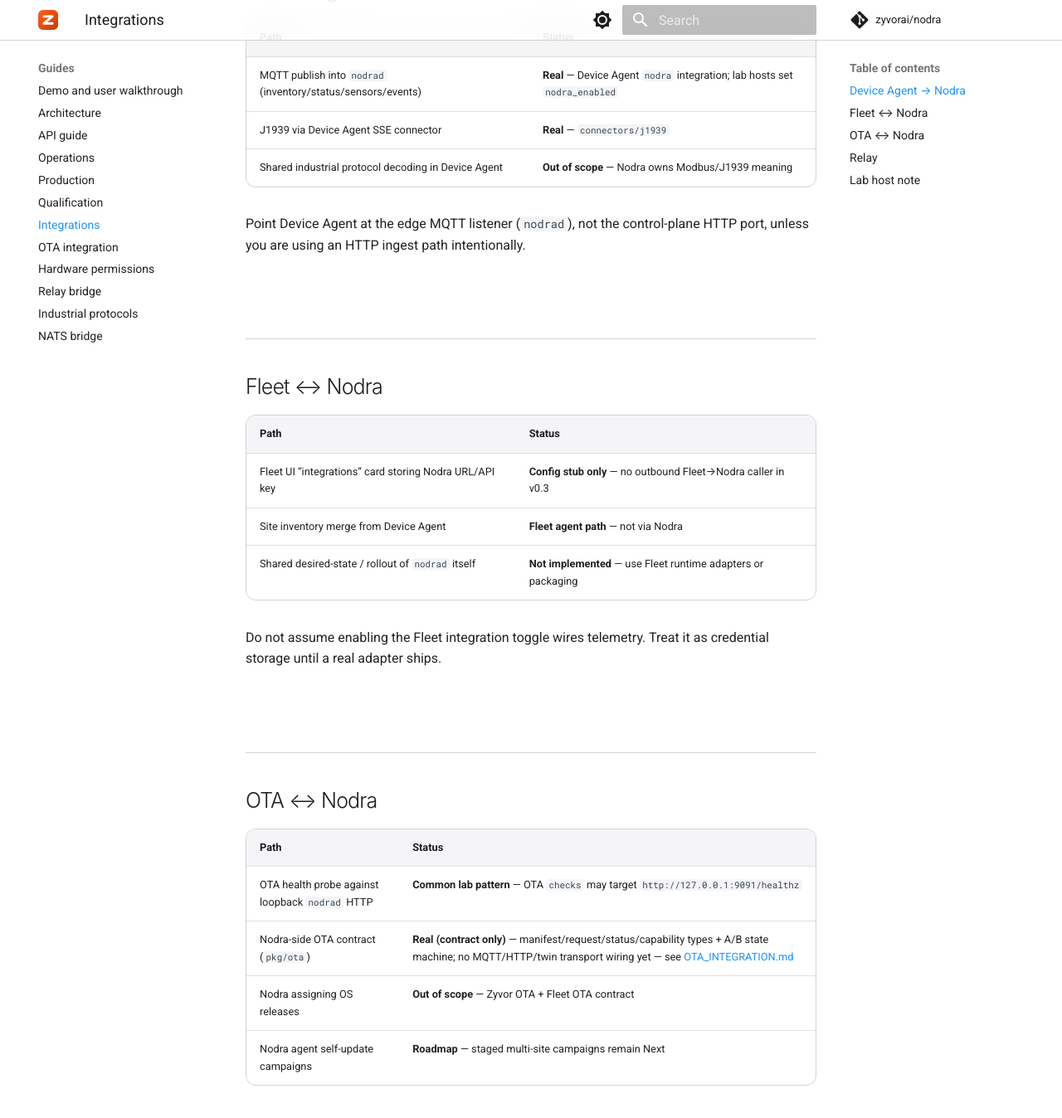
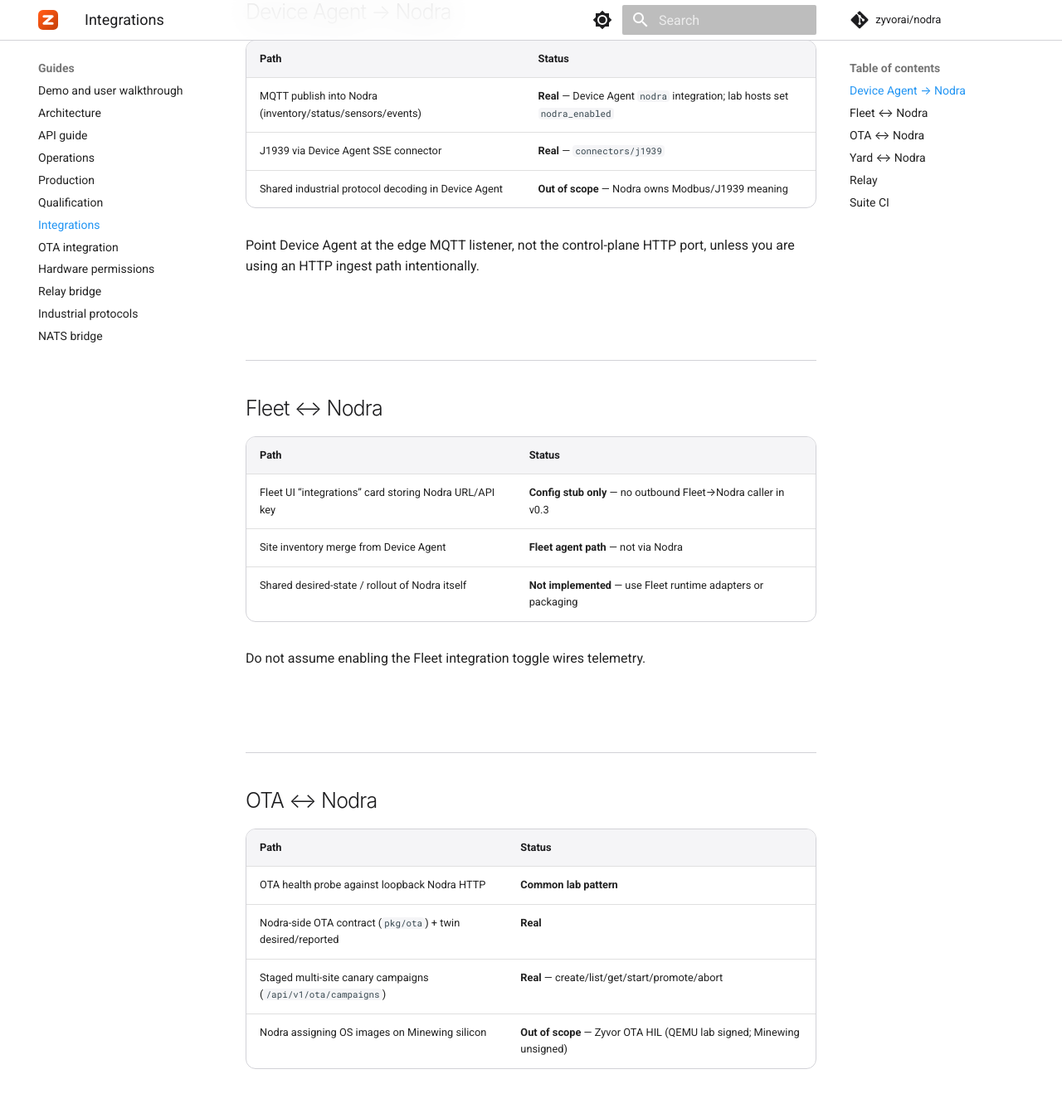
Before and after one commit to zyvorai/nodra, an MkDocs documentation site: the page built from docs/INTEGRATIONS.md, in a window 1280 px wide and 1400 px high, scrolled down 752 px. Shown: the top 1348 px of the window at 83% size. Built offline with MkDocs 1.6.1 and Material for MkDocs 9.7.7, drawn with Linux system fonts in a browser that asks for light colours; comment, search, counter and statistics services are not loaded; some of the changed text lies outside the part shown.

Commit message:
Docs: refresh INTEGRATIONS for Yard sync and Nodra OTA campaigns.
Point at edge-stack suite CI as the cross-product contract proof.

```diff
--- a/docs/INTEGRATIONS.md
+++ b/docs/INTEGRATIONS.md
@@ -1,23 +1,24 @@
 ---
 hero:
   eyebrow: INTEGRATIONS
-  title: Suite boundaries — Nodra, Fleet, Device Agent, OTA
+  title: Suite boundaries — Nodra, Fleet, Device Agent, OTA, Yard
 ---
 
-Nodra is the **edge data plane** (ingress, WAL, routes, twins, apps). Adjacent
-Zyvor products own other planes. This page records what is real today versus
-config/docs stubs.
+Nodra is the **edge data plane** (ingress, WAL, routes, twins, apps, staged OTA
+campaigns). Adjacent Zyvor products own other planes. For the full suite
+diagram and CI proof, see
+[edge-stack docs/HOW_THEY_FIT.md](https://github.com/zyvorai/edge-stack/blob/main/docs/HOW_THEY_FIT.md).
 
 ## Device Agent → Nodra
 
 | Path | Status |
 |---|---|
-| MQTT publish into `nodrad` (inventory/status/sensors/events) | **Real** — Device Agent `nodra` integration; lab hosts set `nodra_enabled` |
+| MQTT publish into Nodra (inventory/status/sensors/events) | **Real** — Device Agent `nodra` integration; lab hosts set `nodra_enabled` |
 | J1939 via Device Agent SSE connector | **Real** — `connectors/j1939` |
 | Shared industrial protocol decoding in Device Agent | **Out of scope** — Nodra owns Modbus/J1939 meaning |
 
-Point Device Agent at the edge MQTT listener (`nodrad`), not the control-plane
-HTTP port, unless you are using an HTTP ingest path intentionally.
+Point Device Agent at the edge MQTT listener, not the control-plane HTTP port,
+unless you are using an HTTP ingest path intentionally.
 
 ## Fleet ↔ Nodra
 
@@ -25,29 +26,35 @@
 |---|---|
 | Fleet UI “integrations” card storing Nodra URL/API key | **Config stub only** — no outbound Fleet→Nodra caller in v0.3 |
 | Site inventory merge from Device Agent | **Fleet agent path** — not via Nodra |
-| Shared desired-state / rollout of `nodrad` itself | **Not implemented** — use Fleet runtime adapters or packaging |
+| Shared desired-state / rollout of Nodra itself | **Not implemented** — use Fleet runtime adapters or packaging |
 
-Do not assume enabling the Fleet integration toggle wires telemetry. Treat it as
-credential storage until a real adapter ships.
+Do not assume enabling the Fleet integration toggle wires telemetry.
 
 ## OTA ↔ Nodra
 
 | Path | Status |
 |---|---|
-| OTA health probe against loopback `nodrad` HTTP | **Common lab pattern** — OTA `checks` may target `http://127.0.0.1:9091/healthz` |
-| Nodra-side OTA contract (`pkg/ota`) | **Real (contract only)** — manifest/request/status/capability types + A/B state machine; no MQTT/HTTP/twin transport wiring yet — see [OTA_INTEGRATION.md](OTA_INTEGRATION.md) |
-| Nodra assigning OS releases | **Out of scope** — Zyvor OTA + Fleet OTA contract |
-| Nodra agent self-update campaigns | **Roadmap** — staged multi-site campaigns remain Next |
+| OTA health probe against loopback Nodra HTTP | **Common lab pattern** |
+| Nodra-side OTA contract (`pkg/ota`) + twin desired/reported | **Real** |
+| Staged multi-site canary campaigns (`/api/v1/ota/campaigns`) | **Real** — create/list/get/start/promote/abort |
+| Nodra assigning OS images on Minewing silicon | **Out of scope** — Zyvor OTA HIL (QEMU lab signed; Minewing unsigned) |
+
+## Yard ↔ Nodra
+
+| Path | Status |
+|---|---|
+| Yard connector `telemetry.receive` / `sync` | **Real** — pulls `/api/v1/devices` + `/api/v1/twins` into Yard ingest |
+| Yard OTA connector `campaign.list` with `config.source=nodra` | **Real** |
 
 ## Relay
 
 | Path | Status |
 |---|---|
 | `nodra-relay-bridge` Accept mapping | **Real** — webhook → Relay `/v1/events` (direct or pubsub gateway) |
-| Act → Verify loop | **Relay-side** — see [RELAY.md](RELAY.md) |
+| Act → Verify loop | **Relay-side** |
 
-## Lab host note
+## Suite CI
 
-A shared evaluation stack on `80.79.5.173` co-located Nodra CP (`:18447`),
-`nodrad`, Device Agent, Fleet, and OTA simulator. Record topology in sibling
-`docs/LAB.md` files; this does not qualify HA or multi-day soak.
+Cross-product contract smoke (stubs + docs) lives in
+[zyvorai/edge-stack](https://github.com/zyvorai/edge-stack) workflow **suite-ci**.
+Product qualify matrices remain in each repo.
```
